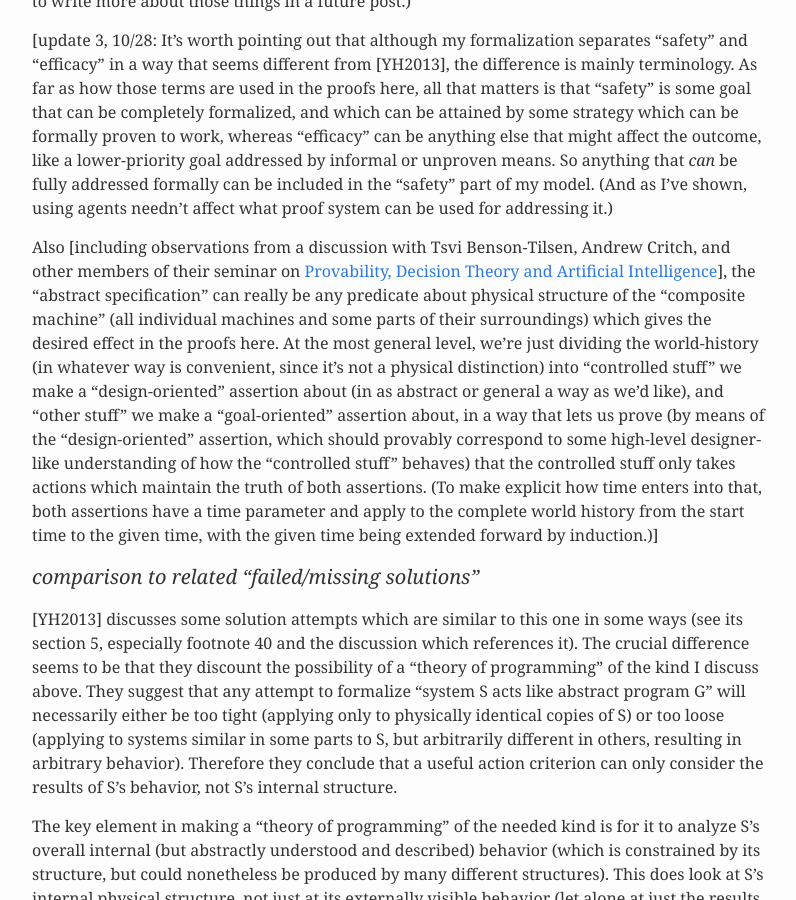
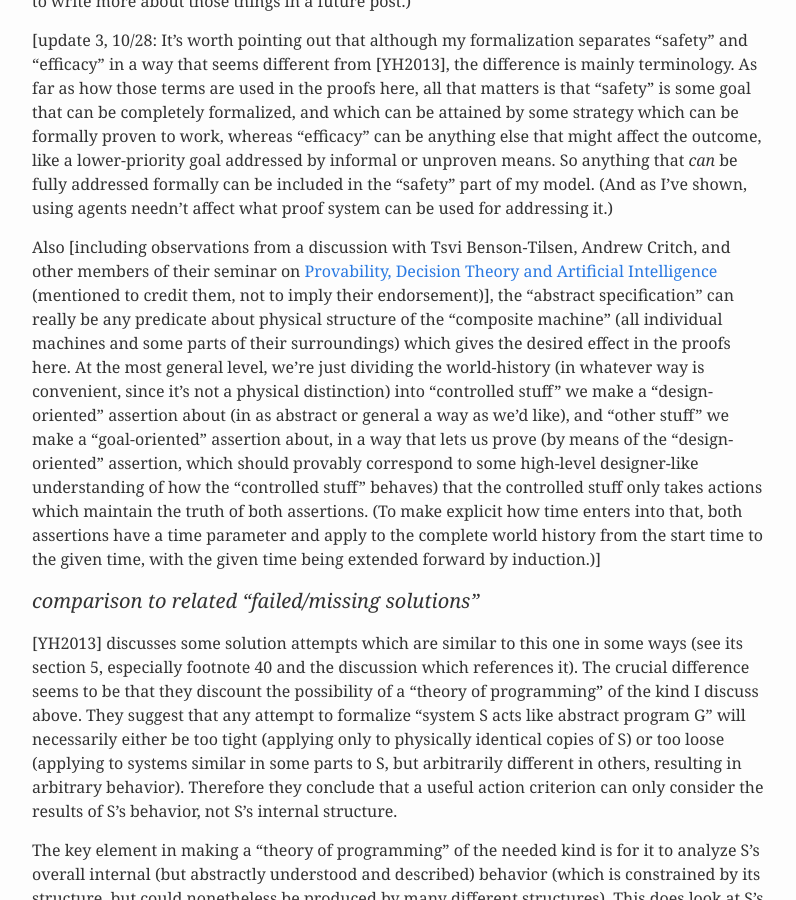
Before and after one commit to oresmus/oresmus.github.io, a Jekyll site: the page built from _posts/2015-10-26-my-tiling-agents-solution.md, in a window 1280 px wide and 900 px high, scrolled down 10622 px. Shown: the whole window, without its empty margins (238-1034 px from the left). Built offline with Jekyll 4.4.1, drawn with Linux system fonts in a browser that asks for light colours.

Commit message:
(not to imply their endorsement)

```diff
--- a/_posts/2015-10-26-my-tiling-agents-solution.md
+++ b/_posts/2015-10-26-my-tiling-agents-solution.md
@@ -523,7 +523,8 @@ what proof system can be used for addressing it.)
 
 Also [including observations from a discussion
 with Tsvi Benson-Tilsen, Andrew Critch, and other members of their seminar on
-[Provability, Decision Theory and Artificial Intelligence](http://acritch.com/pdtai/)],
+[Provability, Decision Theory and Artificial Intelligence](http://acritch.com/pdtai/)
+(mentioned to credit them, not to imply their endorsement)],
 the "abstract specification" can really be any predicate about physical structure of the "composite machine"
 (all individual machines and some parts of their surroundings)
 which gives the desired effect in the proofs here.
```
